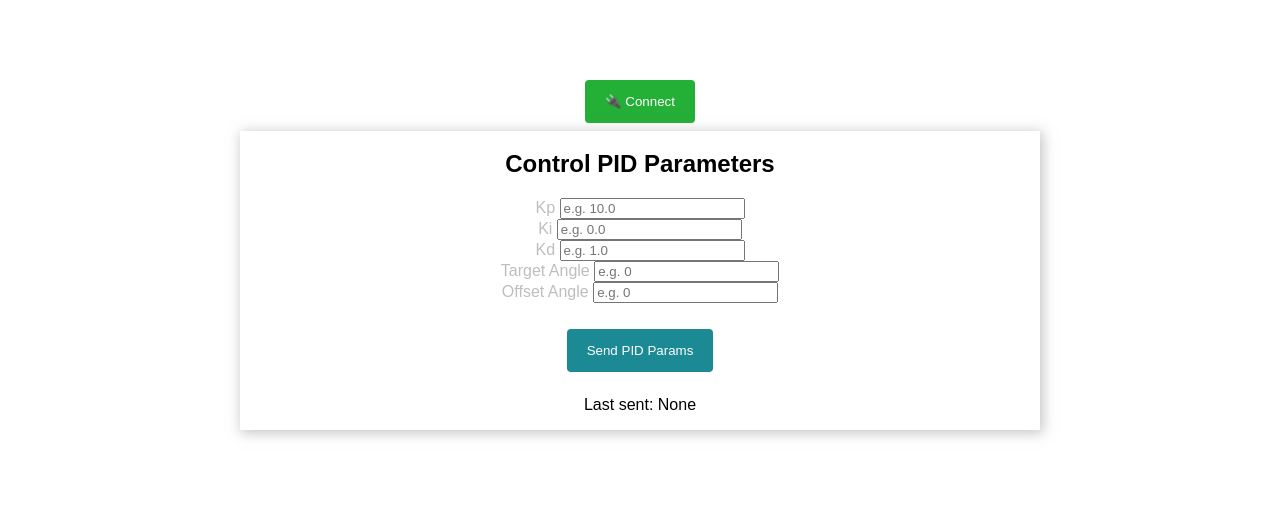
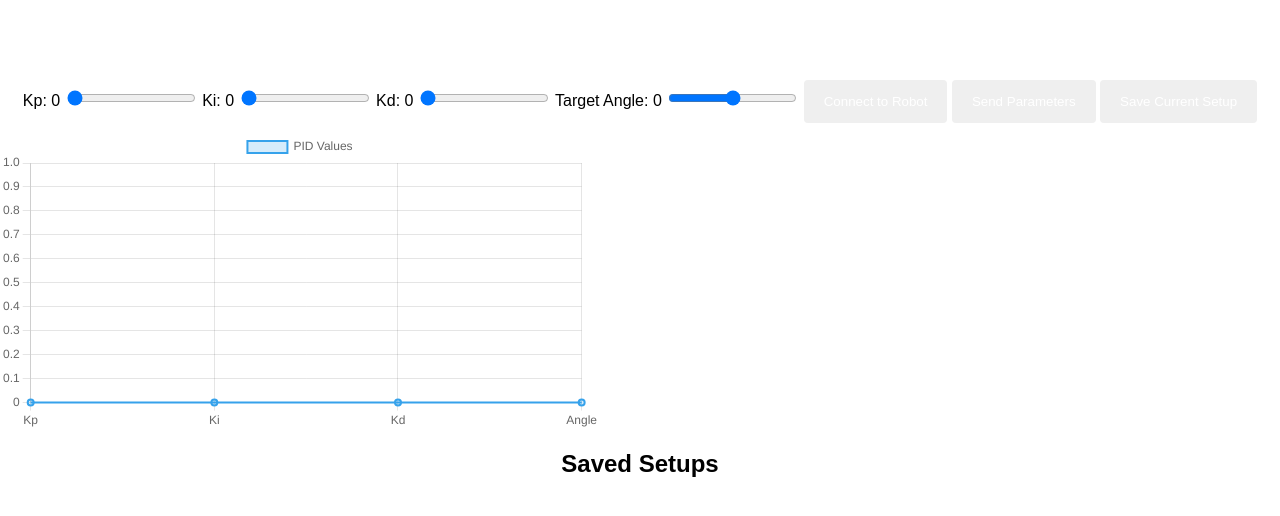
Before and after one commit to khoatranne/thebluetoothdeviceisreadytopair, a plain HTML site: page index.html in a window 1280 px wide. Drawn offline with nearby package versions, Linux system fonts and the light colour scheme.

Commit message:
Add files via upload

```diff
--- a/index.html
+++ b/index.html
@@ -1,78 +1,119 @@
 <!DOCTYPE html>
-<html>
+<html lang="en">
 <head>
-    <title>ESP32 Control</title>
-    <meta name="viewport" content="width=device-width, initial-scale=1.0">
-    <link rel="stylesheet" href="style.css">
-    <link rel="icon" href="favicon.ico" type="image/x-icon">
+  <meta charset="UTF-8" />
+  <meta name="viewport" content="width=device-width, initial-scale=1.0" />
+  <title>PID Tuner</title>
+  <link rel="stylesheet" href="style.css" />
+  <script src="https://cdn.jsdelivr.net/npm/chart.js"></script>
 </head>
 <body>
-    <h1>Self-Balancing Robot Control</h1>
-    <button class="connectButton" onclick="connect()">🔌 Connect</button>
+  <h1>Self-Balancing Robot PID Controller</h1>
 
-    <div class="card-grid">
-      <div class="card">
-        <h2>Control PID Parameters</h2>
-        <label class="gray-label">Kp</label>
-        <input type="number" id="kpInput" step="0.1" placeholder="e.g. 10.0"><br>
-        <label class="gray-label">Ki</label>
-        <input type="number" id="kiInput" step="0.01" placeholder="e.g. 0.0"><br>
-        <label class="gray-label">Kd</label>
-        <input type="number" id="kdInput" step="0.1" placeholder="e.g. 1.0"><br>
-        <label class="gray-label">Target Angle</label>
-        <input type="number" id="targetAngleInput" placeholder="e.g. 0"><br>
-        <label class="gray-label">Offset Angle</label>
-        <input type="number" id="offsetAngleInput" placeholder="e.g. 0"><br><br>
-        <button class="onButton" onclick="sendPID()">Send PID Params</button>
-        <p>Last sent: <span id="latestValueSent">None</span></p>
-      </div>
-    </div>
+  <section>
+    <label for="kp">Kp: <span id="kpVal">0</span></label>
+    <input type="range" id="kp" min="0" max="10" step="0.1" value="0" />
+
+    <label for="ki">Ki: <span id="kiVal">0</span></label>
+    <input type="range" id="ki" min="0" max="10" step="0.1" value="0" />
+
+    <label for="kd">Kd: <span id="kdVal">0</span></label>
+    <input type="range" id="kd" min="0" max="10" step="0.1" value="0" />
+
+    <label for="angle">Target Angle: <span id="angleVal">0</span></label>
+    <input type="range" id="angle" min="-30" max="30" step="1" value="0" />
+
+    <button id="connect">Connect to Robot</button>
+    <button id="send">Send Parameters</button>
+    <button id="saveSetup">Save Current Setup</button>
+  </section>
+
+  <canvas id="pidChart" width="600" height="300"></canvas>
+
+  <h2>Saved Setups</h2>
+  <ul id="setupList"></ul>
 
   <script>
-      let bleDevice;
-      let bleServer;
-      let bleServiceFound;
-      let ledCharacteristic;
-      const SERVICE_UUID = "19b10000-e8f2-537e-4f6c-d104768a1214";
-      const CHARACTERISTIC_UUID = "19b10002-e8f2-537e-4f6c-d104768a1214";
+    const kp = document.getElementById('kp');
+    const ki = document.getElementById('ki');
+    const kd = document.getElementById('kd');
+    const angle = document.getElementById('angle');
+    const kpVal = document.getElementById('kpVal');
+    const kiVal = document.getElementById('kiVal');
+    const kdVal = document.getElementById('kdVal');
+    const angleVal = document.getElementById('angleVal');
+    const setupList = document.getElementById('setupList');
 
-      const latestValueSent = document.getElementById("latestValueSent");
+    let device;
+    let characteristic;
 
-      async function connect() {
-        try {
-          bleDevice = await navigator.bluetooth.requestDevice({
-            filters: [{ namePrefix: 'ESP32' }],
-            optionalServices: [SERVICE_UUID]
+    [kp, ki, kd, angle].forEach(input => {
+      input.addEventListener('input', () => {
+        document.getElementById(input.id + 'Val').textContent = input.value;
+        updateChart();
+      });
     });
 
-          bleServer = await bleDevice.gatt.connect();
-          bleServiceFound = await bleServer.getPrimaryService(SERVICE_UUID);
-          ledCharacteristic = await bleServiceFound.getCharacteristic(CHARACTERISTIC_UUID);
+    document.getElementById('connect').addEventListener('click', async () => {
+      try {
+        device = await navigator.bluetooth.requestDevice({
+          filters: [{ namePrefix: "ESP32" }],
+          optionalServices: ["0000ffe0-0000-1000-8000-00805f9b34fb"]
+        });
+        const server = await device.gatt.connect();
+        const service = await server.getPrimaryService("0000ffe0-0000-1000-8000-00805f9b34fb");
+        characteristic = await service.getCharacteristic("0000ffe1-0000-1000-8000-00805f9b34fb");
+        alert("Connected to ESP32");
+      } catch (error) {
+        console.error(error);
+        alert("Failed to connect");
+      }
+    });
 
-          alert("✅ Connected to ESP32!");
-        } catch (error) {
-          console.error("Connection failed!", error);
-          alert("❌ Connection failed.");
+    document.getElementById('send').addEventListener('click', () => {
+      if (!characteristic) return alert("Not connected");
+      const data = `${kp.value},${ki.value},${kd.value},${angle.value}\n`;
+      const encoder = new TextEncoder();
+      characteristic.writeValue(encoder.encode(data));
+    });
+
+    document.getElementById('saveSetup').addEventListener('click', () => {
+      const setup = {
+        kp: kp.value,
+        ki: ki.value,
+        kd: kd.value,
+        angle: angle.value,
+        time: new Date().toLocaleTimeString()
+      };
+      const li = document.createElement('li');
+      li.textContent = `(${setup.time}) Kp: ${setup.kp}, Ki: ${setup.ki}, Kd: ${setup.kd}, Angle: ${setup.angle}`;
+      setupList.appendChild(li);
+    });
+
+    const ctx = document.getElementById('pidChart').getContext('2d');
+    const chart = new Chart(ctx, {
+      type: 'line',
+      data: {
+        labels: ['Kp', 'Ki', 'Kd', 'Angle'],
+        datasets: [{
+          label: 'PID Values',
+          data: [0, 0, 0, 0],
+          backgroundColor: 'rgba(54, 162, 235, 0.2)',
+          borderColor: 'rgba(54, 162, 235, 1)',
+          borderWidth: 2
+        }]
+      },
+      options: {
+        responsive: false,
+        scales: {
+          y: { beginAtZero: true }
         }
       }
+    });
 
-      async function sendPID() {
-        const kp = parseFloat(document.getElementById('kpInput').value);
-        const ki = parseFloat(document.getElementById('kiInput').value);
-        const kd = parseFloat(document.getElementById('kdInput').value);
-        const target = parseFloat(document.getElementById('targetAngleInput').value);
-        const offset = parseFloat(document.getElementById('offsetAngleInput').value);
-
-        const dataString = `P${kp},I${ki},D${kd},T${target},O${offset}\n`;
-        console.log("Sending PID string:", dataString);
-
-        if (ledCharacteristic) {
-          const encoder = new TextEncoder();
-          await ledCharacteristic.writeValue(encoder.encode(dataString));
-          latestValueSent.textContent = dataString;
-        } else {
-          alert("❗ Not connected to BLE!");
-        }
+    function updateChart() {
+      chart.data.datasets[0].data = [kp.value, ki.value, kd.value, angle.value];
+      chart.update();
     }
   </script>
 </body>
```
Lines whose indentation alone changed are shown as unchanged.
